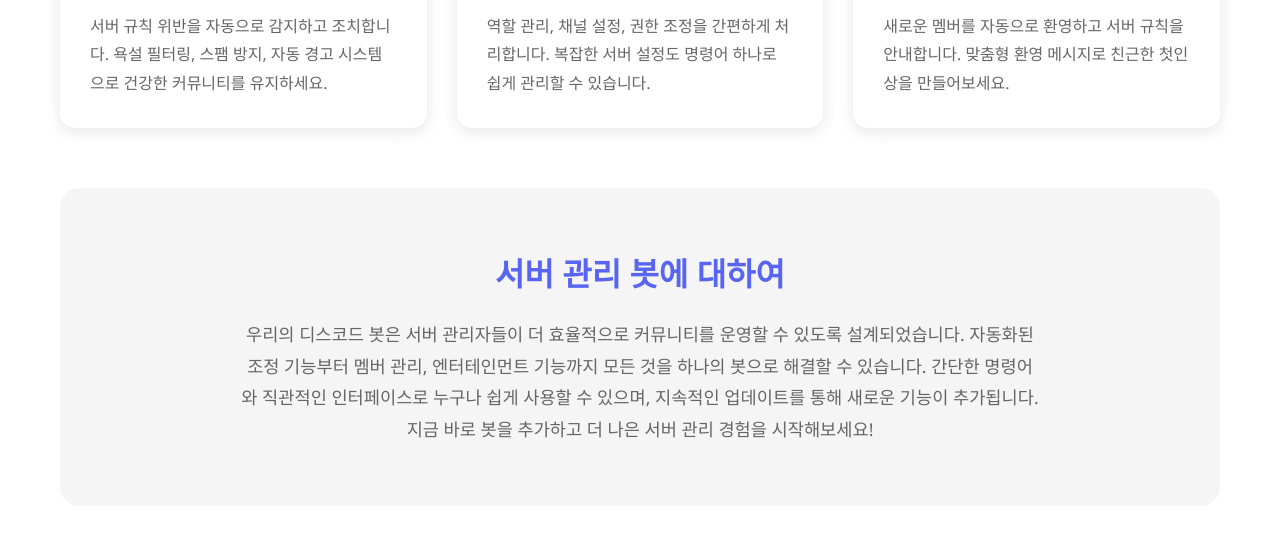
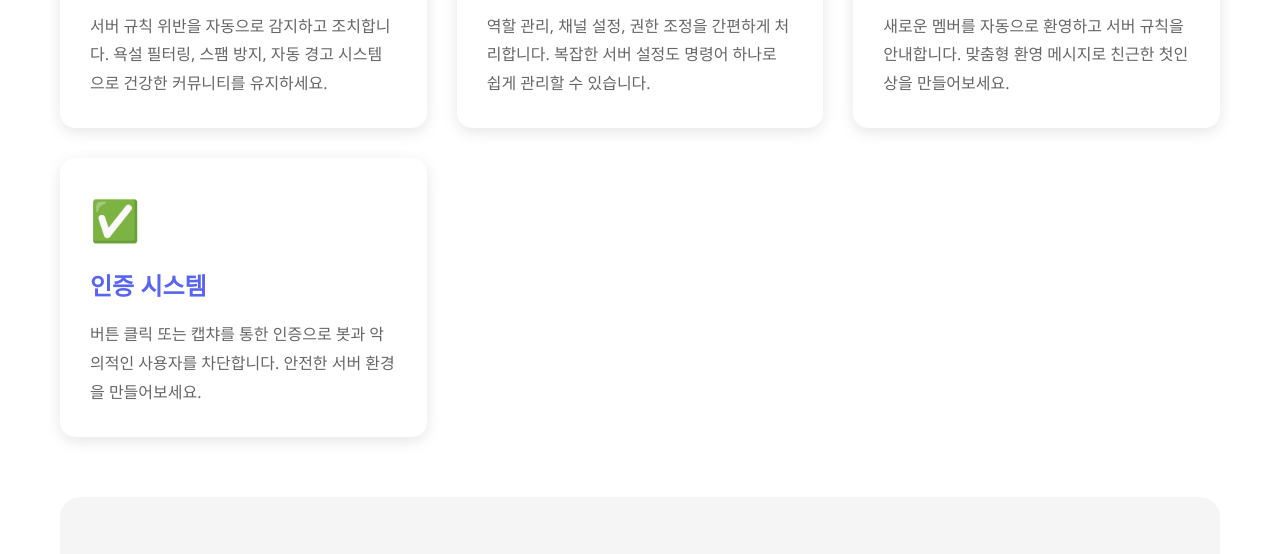
Before and after one commit to gogaon-0/gogaon-0, a plain HTML site: page index.html in a window 1280 px wide. Shown: the part 569-1123 px from the top of the page. Drawn offline with Linux system fonts and the light colour scheme.

Commit message:
Update index.html

```diff
--- a/index.html
+++ b/index.html
@@ -262,6 +262,12 @@
                 <h3>환영 메시지</h3>
                 <p>새로운 멤버를 자동으로 환영하고 서버 규칙을 안내합니다. 맞춤형 환영 메시지로 친근한 첫인상을 만들어보세요.</p>
             </div>
+
+            <div class="feature-card">
+                <div class="feature-icon">✅</div>
+                <h3>인증 시스템</h3>
+                <p>버튼 클릭 또는 캡챠를 통한 인증으로 봇과 악의적인 사용자를 차단합니다. 안전한 서버 환경을 만들어보세요.</p>
+            </div>
         </div>
 
         <div class="about-section">
```
